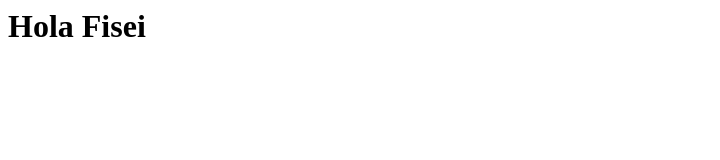
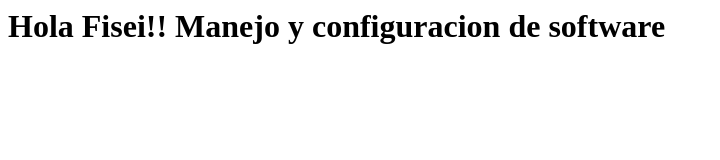
Before and after one commit to 21edclique/proyecto_github, a plain HTML site: page index.html in a window 1280 px wide. Shown: the whole page, without its empty margins (0-720 px from the left). Drawn offline with Linux system fonts and the light colour scheme.

Commit message:
Se agrego l amateria

```diff
--- a/index.html
+++ b/index.html
@@ -1 +1 @@
-<h1> Hola Fisei </h1>
+<h1> Hola Fisei!! Manejo y configuracion de software </h1>
```
